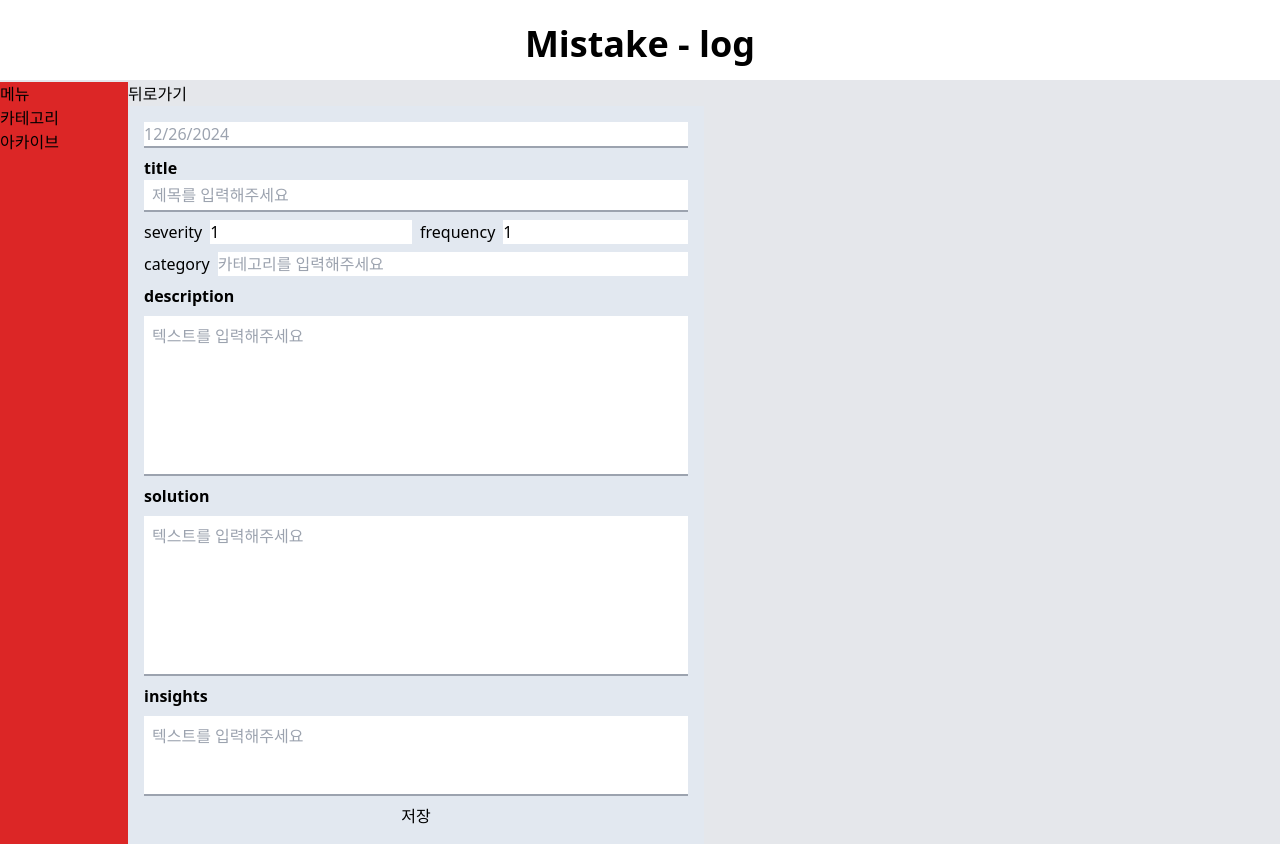
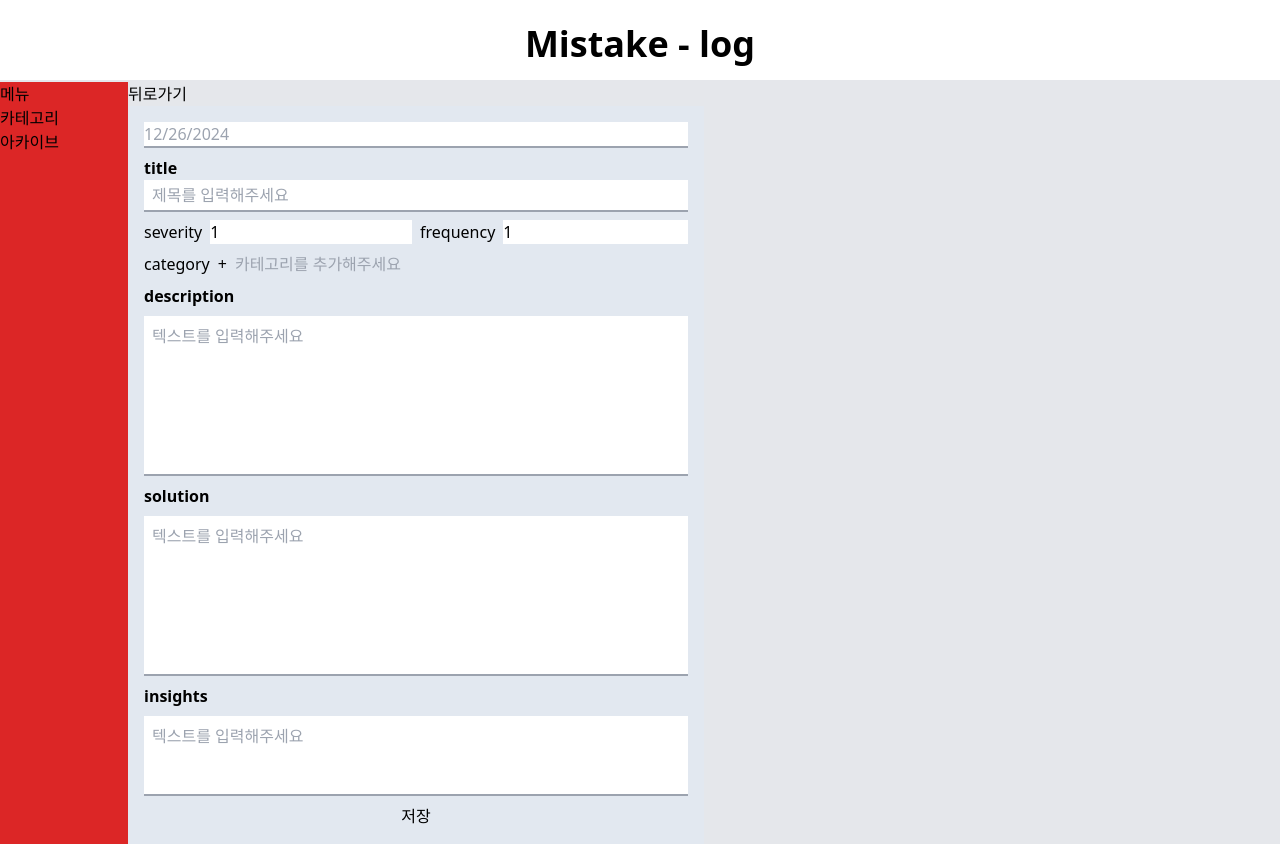
Before and after one commit to Daeun-100/mistake-log, a React (Vite) app: page / in a window 1280 px wide. Both pictures are taken after a click on the element "로그 추가". Built offline with nearby package versions, Linux system fonts and the light colour scheme.

Commit message:
feat(CategoryForm) : 카테고리 추가 창 ui뼈대 구현

```diff
--- a/src/atom.ts
+++ b/src/atom.ts
@@ -44,6 +44,8 @@ const mockDatalist: FormFields[] = [
   },
 ];
 
+const deFaultCategory = ['시험', '프로젝트', '업무', '일상'];
+
 export const logListAtom = atom<FormFields[]>(mockDatalist);
 
 const storage = createJSONStorage<number | null>(() => sessionStorage);
@@ -53,3 +55,5 @@ export const selectedIdAtom = atomWithStorage<number | null>(
   null,
   storage
 );
+
+export const categoryAtom = atom(deFaultCategory);
--- a/src/components/mistakeForm/CategoryForm.tsx
+++ b/src/components/mistakeForm/CategoryForm.tsx
@@ -1,5 +1,6 @@
 import { UseFormRegister } from 'react-hook-form';
 import { FormFields } from '../../types';
+import { useState } from 'react';
 //내용,해결방법,해결책, 느낀점
 //key : cause description solution insights
 
@@ -11,15 +12,31 @@ type InputProps = {
 const CategoryForm: React.FC<InputProps> = ({
   label,
   register,
-}: InputProps) => (
-  <div className="flex gap-2">
+}: InputProps) => {
+  const [openCategory, setOpenCategory] = useState(false);
+
+  const handleOpenCategory = () => {
+    setOpenCategory(!openCategory);
+  };
+
+  return (
+    <div className="flex gap-2 relative">
       <div>{label}</div>
+      <div className="hover:cursor-pointer" onClick={handleOpenCategory}>
+        +
+      </div>
+      {openCategory && (
+        <div className="absolute bg-white border-2 border-purple-300 top-6 left-16 w-[405px] h-24">
+          카테고리 추가창
+        </div>
+      )}
       <input
         {...register(label)}
-      className="w-full"
-      placeholder="카테고리를 입력해주세요"
+        className="w-full pointer-events-none bg-slate-200"
+        placeholder="카테고리를 추가해주세요"
       ></input>
     </div>
   );
+};
 
 export default CategoryForm;
--- a/src/components/mistakeForm/MistakeForm.tsx
+++ b/src/components/mistakeForm/MistakeForm.tsx
@@ -69,7 +69,7 @@ const MistakeForm: React.FC<OwnProps> = ({ onClickSubmit }) => {
   };
 
   return (
-    <div className="w-1/2 bg-slate-200 p-4">
+    <div className="w-1/2 bg-slate-200 p-4 min-w-form">
       <form className=" flex flex-col gap-2" onSubmit={handleSubmit(onSubmit)}>
         <input
           {...register('timestamp')}
--- a/tailwind.config.js
+++ b/tailwind.config.js
@@ -2,7 +2,11 @@
 export default {
   content: ['./index.html', './src/**/*.{js,ts,jsx,tsx}'],
   theme: {
-    extend: {},
+    extend: {
+      minWidth: {
+        form: '500px',
+      },
+    },
   },
   plugins: [],
 };
```
Lines whose indentation alone changed are shown as unchanged.
